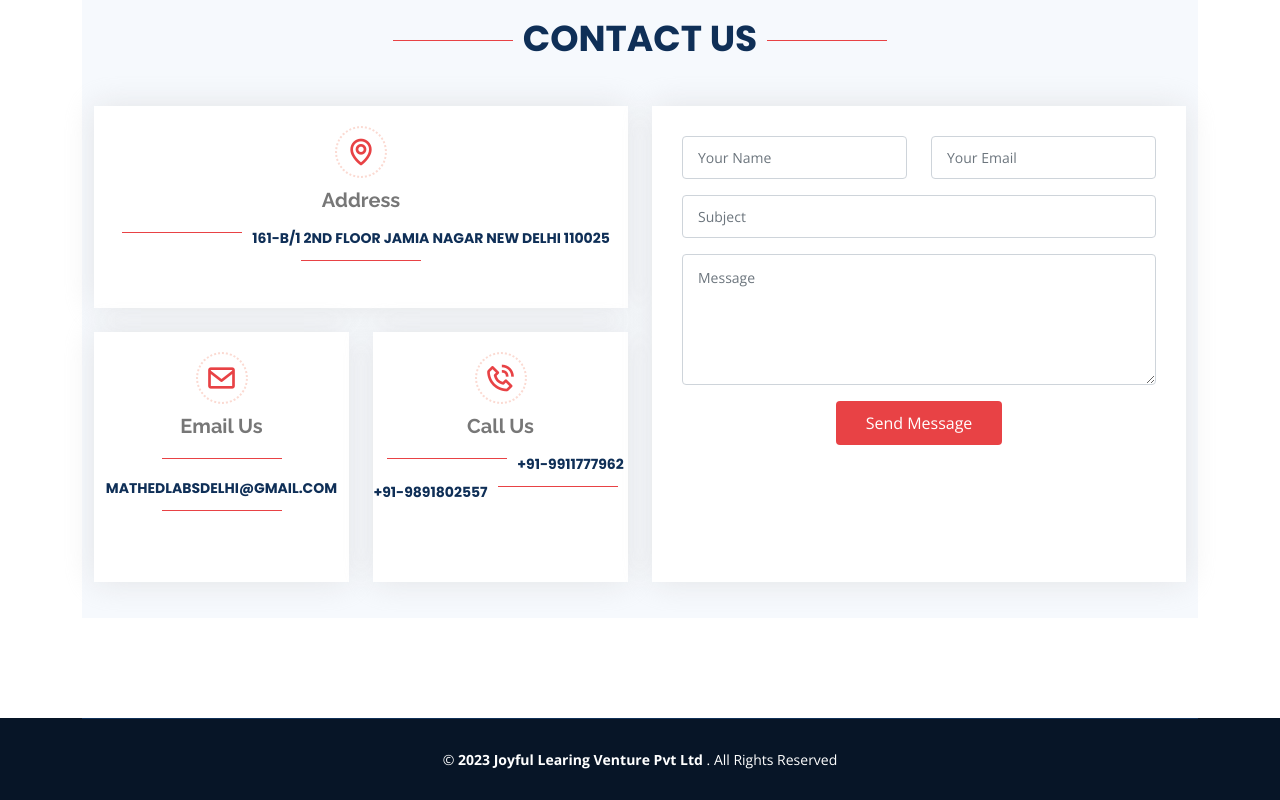
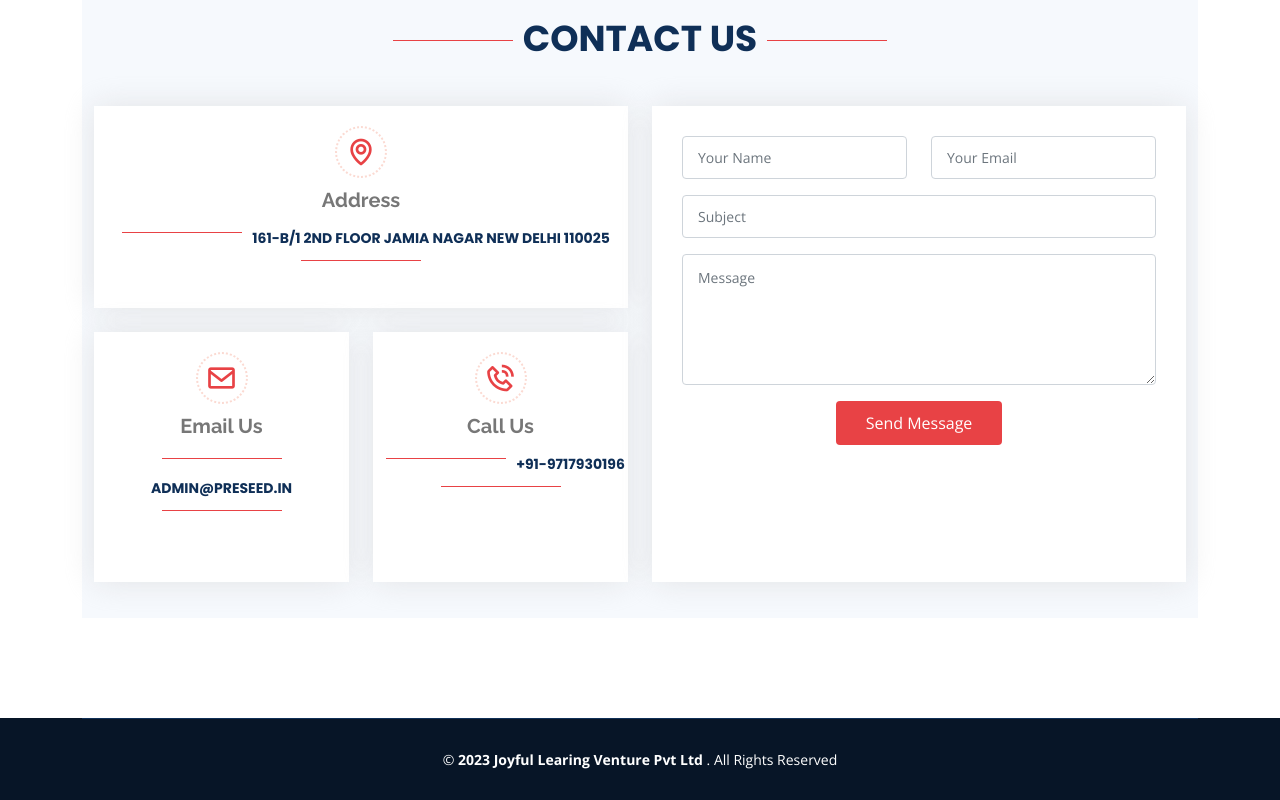
Before and after one commit to preseed/DW-mathedlabs.com, a plain HTML site: page index.html in a window 1280 px wide. Shown: the part 3146-3946 px from the top of the page. Drawn offline with nearby package versions, Linux system fonts and the light colour scheme.

Commit message:
Update index.html

```diff
--- a/index.html
+++ b/index.html
@@ -522,14 +522,14 @@
                 <div class="info-box mt-4">
                   <i class="bx bx-envelope"></i>
                   <h3>Email Us</h3>
-                  <p>mathedlabsdelhi@gmail.com</p>
+                  <p>admin@preseed.in</p>
                 </div>
               </div>
               <div class="col-md-6">
                 <div class="info-box mt-4">
                   <i class="bx bx-phone-call"></i>
                   <h3>Call Us</h3>
-                  <p>+91-9911777962<br>+91-9891802557</p>
+                  <p>+91-9717930196</p>
                 </div>
               </div>
             </div>
```
